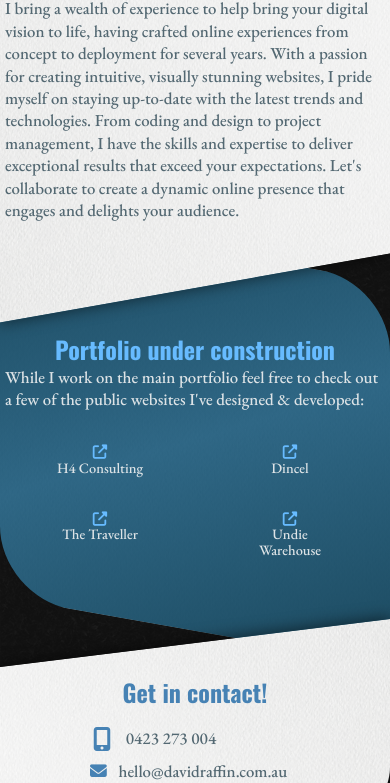
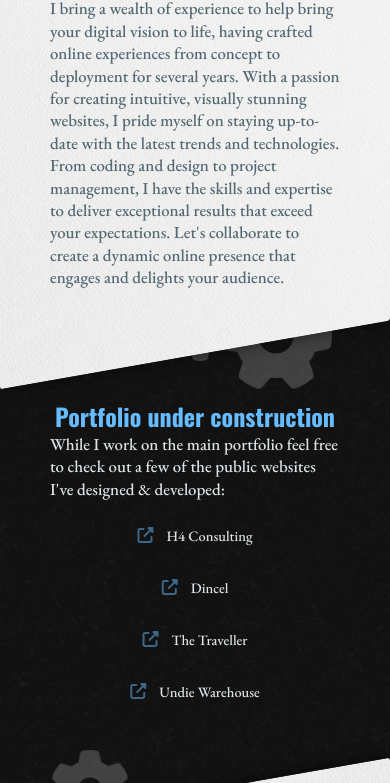
Before and after one commit to bliv27/under_construction, a website built with Parcel: page index.html in a window 390 px wide. Shown: the part 326-1109 px from the top of the page. Built offline with nearby package versions, Linux system fonts and the light colour scheme; a script that the page names is missing.

Commit message:
fixed media queries for mobile

```diff
--- a/css/theme.scss
+++ b/css/theme.scss
@@ -110,9 +110,6 @@ section{
         position:relative;
         margin:0;
         padding:10px 50px 50px;
-        @media screen and (max-width: 500px) {
-            padding:10px 5px 50px;
-        }
         overflow: visible;
     }
     #description{
@@ -128,7 +125,7 @@ section{
             width: 500px;
             @include mobile;
             height: 480px;
-            border-radius: 30px 0 0 0;
+            border-radius: 50px 3px 3px 3px;
             z-index: -1;
             transform: skew(0deg, -10deg);
 
@@ -141,28 +138,6 @@ section{
             box-shadow: 0 0px 15px 1px $shadow;
         }
     }
-    #portfolio{
-        &::after{
-            content:'';
-            position: absolute;
-
-            top: -40px;
-            left: 0;
-            width: 500px;
-            @include mobile;
-            height: 375px;
-            border-radius: 0px 70px;
-            z-index: -2;
-            transform: skew(0deg, 10deg);
-
-            background-image:
-            linear-gradient(-25deg,
-              rgba(5, 56, 80, 0.9),
-              rgba(0, 70, 108, 0.8),
-              rgba(5, 56, 80, 0.9)),
-              url('../img/fabric_1.png');
-        }
-    }
     #contact{
         &::after{
             content:'';
@@ -173,9 +148,9 @@ section{
             width: 500px;
             @include mobile;
             height: 220px;
-            border-radius: 0 0 50px 0;
+            border-radius: 3px 3px 50px 3px;
             z-index: -1;
-            transform: skew(0deg, -7deg) ;
+            transform: skew(0deg, -10deg) ;
 
             // background: $backgroundLight;
             background-image:
@@ -201,13 +176,13 @@ section{
             width:100%;
             margin:0 auto;
 
-
             a{
                 width: 200px;
                 height: 200px;
                 position: relative;
                 overflow: hidden;
                 border-radius: 50%;
+                z-index:1000;
                 display:inline-block;
                 box-shadow: 0 0px 15px 1px $shadow;
 
@@ -239,9 +214,11 @@ section{
             }
 
             .examples{
+                padding-bottom:45px;
+                @media screen and (min-width: 500px) {
                     display: flex;
                     flex-flow: wrap;
-                padding-bottom:45px;
+                }
 
                 a{
                     @include text-subtext;
@@ -251,10 +228,25 @@ section{
                     text-align: center;
                     border-radius: 3px;
                     color: $textOnDark;
+                    @media screen and (max-width: 500px) {
+                        width:100%;
+                        display: block;
+                        padding:10px 0;
+                        margin:15px 0;
+                    }
 
                     i{
                         display:block;
                         color:$accentOnDark;
+                        font-size: 1.3rem;
+                        opacity: 0.5;
+                        margin-bottom: 10px;
+                        transition:all 0.3s ease 0s;
+                        @media screen and (max-width: 500px) {
+                            display: inline;
+                            font-size: 1rem;
+                            padding-right:10px;
+                        }
                     }
 
                     span{
@@ -276,6 +268,7 @@ section{
                         width:100%;
                         box-shadow: 0 3px 2px 1px rgba(0, 0, 0, .3);
                         border-radius:3px;
+                        border:1px dashed $accentOnDark;
                         transform: translateY(0);
                         transition:all 0.3s ease 0s;
                     }
@@ -290,44 +283,46 @@ section{
                             transform:translateY(-2px);
                             transition:all 0.3s ease 0s;
                         }
+
+                        i{
+                            opacity: 1;
+                            transition:all 0.3s ease 0s;
+                        }
                     }
                 }
             }
         }
 
-        .background-addon{
-            text-align: center;
-
         .icon-wrapper{
             position:relative;
-                display: inline-block;
-                width:100px;
-                display: none;
+            display: block;
+            width:100%;
+            opacity: 0.2;
+
             i{
                 position: absolute;
                 color: $white;
 
                 &.cog1{
-                        font-size: 5rem;
-                        top: -3px;
-                        left:8px;
+                    font-size: 7rem;
+                    top: -85px;
+                    right: 8px;
                     text-align: center;
                     animation: rotation 4s infinite linear;
                 }
                 &.cog2{
-                        font-size: 2.5rem;
-                        top: -4px;
-                        left: -25px;
+                    font-size: 4rem;
+                    top: -68px;
+                    right: 108px;
                     text-align: center;
                     animation: rotationreverse 2s infinite linear;
                 }
                 &.cog3{
-                        font-size: 2.5rem;
-                        top: 34px;
-                        left: 76px;
+                    font-size: 5rem;
+                    top: -20px;
+                    left: 0;
                     text-align: center;
                     animation: rotationreverse 2s infinite linear;
-                    }
                 }
             }
         }
@@ -381,7 +376,9 @@ section{
             display:inline-block;
             text-align: left;
             padding-left:30px;
-
+            @media screen and (max-width: 500px) {
+                padding-left:0;
+            }
             h3{
                 display: flex;
                 margin:0;
@@ -403,10 +400,10 @@ section{
                         padding:3px;
                         margin-left:10px;
                         opacity: 0;
+                        transform:scale(0);
                         @media screen and (max-width: 500px) {
-                            opacity: 1;
+                            display: none;
                         }
-                        transform:scale(0);
                         transition:all 0.3s ease 0s;
                     }
 
--- a/index.html
+++ b/index.html
@@ -50,6 +50,10 @@
       </div>
     </article>
     <article id="portfolio" class="para">
+      <div class="icon-wrapper">
+        <i class="fa fa-cog cog1" aria-hidden="true"></i>
+        <i class="fa fa-cog cog2" aria-hidden="true"></i>
+      </div>
       <div class="content">
         <h2 class="heading">Portfolio under construction</h2>
         <p class="underHeading">While I work on the main portfolio feel free to check out a few of the public websites I've designed & developed:</p>
@@ -66,7 +70,7 @@
           <a
             onclick="gaLinkClicked(this)"
             id="tt-din" target="_blank" rel="nofollow"
-            href="https://www.dincel.com.au/products"
+            href="https://www.dincel.com.au/"
           >
             <span>
             <i class="fa fa-external-link" aria-hidden="true"></i> Dincel
@@ -92,12 +96,8 @@
           </a>
         </div>
       </div>
-      <div class="background-addon">
-        <div class="icon-wrapper">
-          <i class="fa fa-cog cog1" aria-hidden="true"></i>
-          <i class="fa fa-cog cog2" aria-hidden="true"></i>
-          <i class="fa fa-cog cog3" aria-hidden="true"></i>
-        </div>
+      <div class="icon-wrapper">
+        <i class="fa fa-cog cog3" aria-hidden="true"></i>
       </div>
     </article>
     <article id="contact" class="para">
@@ -144,7 +144,7 @@
   </section>
   <div class="copyright">
     <object data="logo.svg" width="50px" height="50px"></object>
-    <p>© Copyright David Raffin <span id="copyrightYear"></span>. ABN 18 776 097 577</p>
+    <p>© Copyright David Raffin <span id="copyrightYear"></span>.<br/> ABN 18 776 097 577</p>
   </div>
 
 
--- a/js/plugins.js
+++ b/js/plugins.js
@@ -24,11 +24,11 @@
   var app = document.getElementById('type_text');
   var typewriter = new Typewriter(app, {
   loop: false,
-  delay: 75,
+  delay: 35,
   cursor:'',
   });
   typewriter
-  .typeString('Web Developer | Designer | Producer')
+  .typeString('Web Developer & Designer')
   .start();
 
   //tooltips for external links
@@ -107,9 +107,6 @@
       overflow: true,
   });
 
-  //force initial viewport on google chrome for mobile
-  viewport = document.querySelector("meta[name=viewport]");
-  viewport.setAttribute('content', 'width=device-width, initial-scale=1');
 }());
 
 /*
```
Also changed, not shown: css/theme.css, 1 other file. Lines whose indentation alone changed are shown as unchanged.
